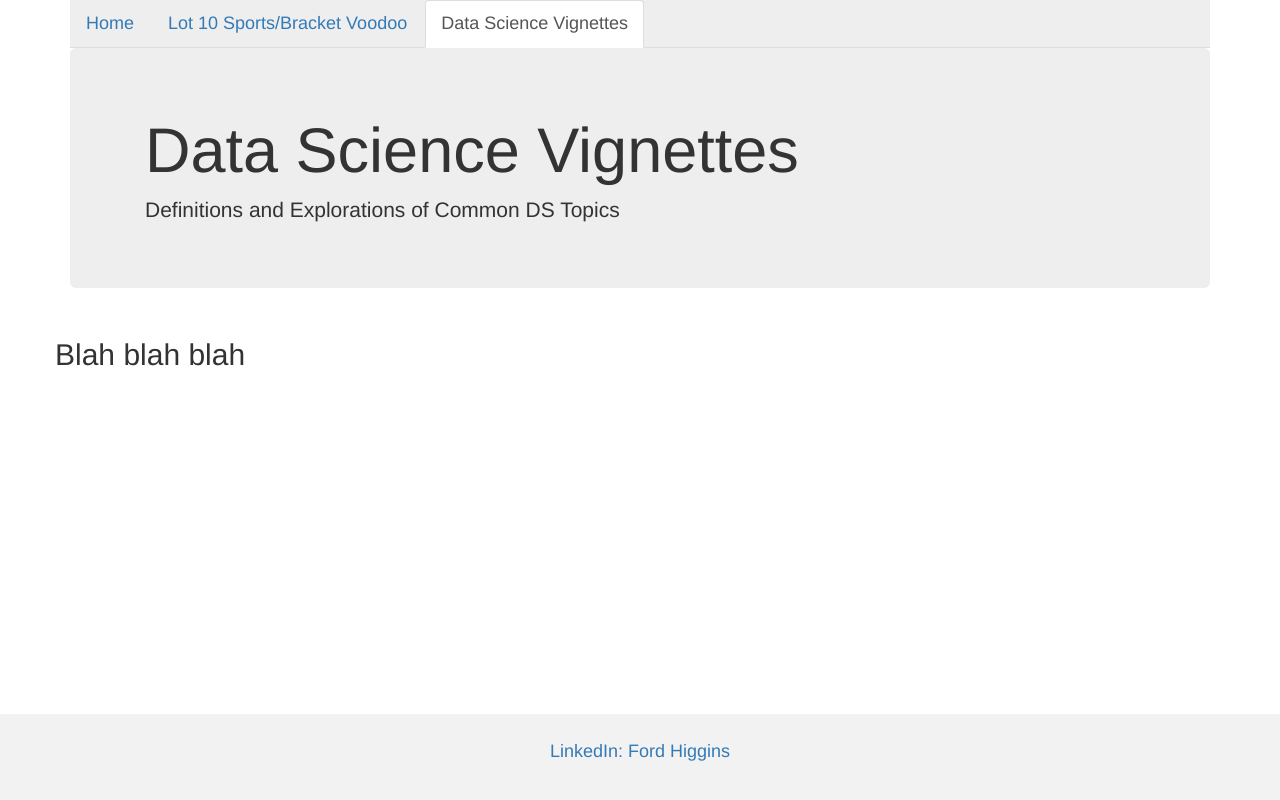
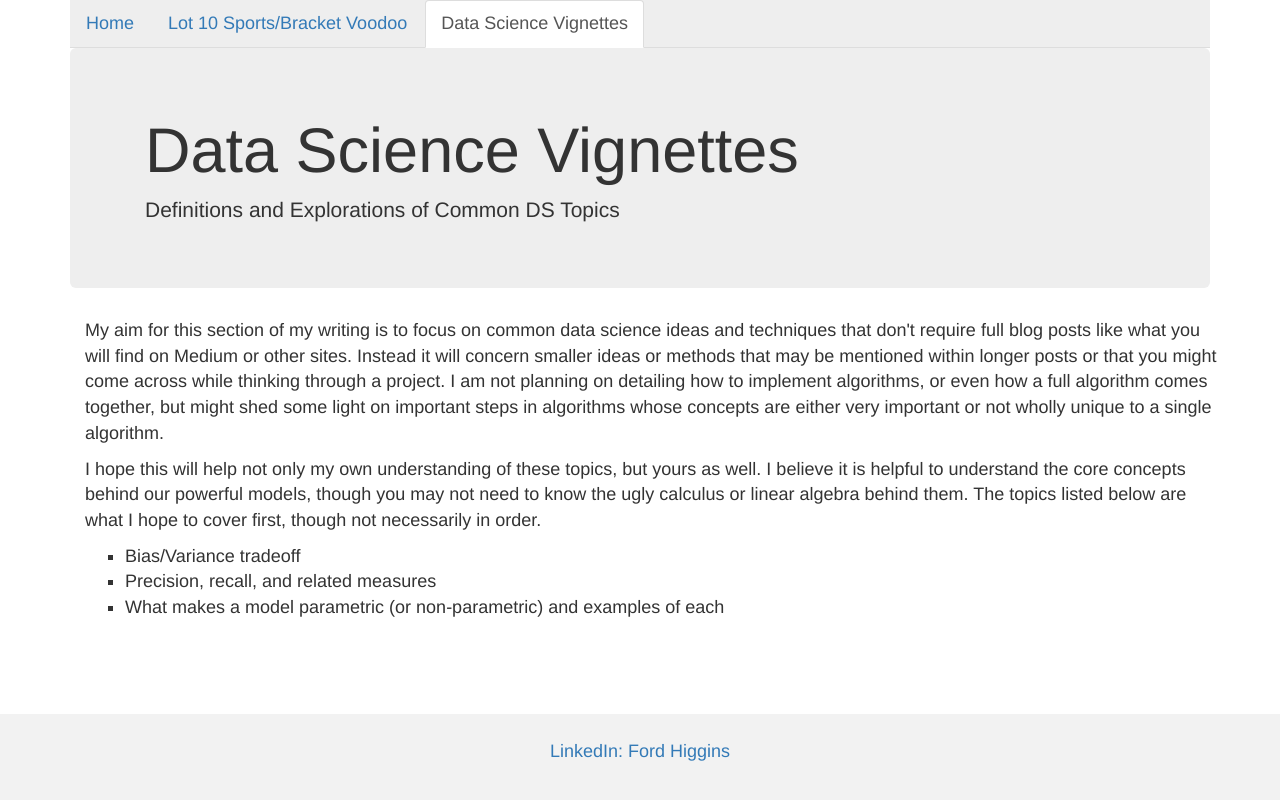
Before and after one commit to wfordh/blogs, a plain HTML site: page docs/ds_vignettes.html in a window 1280 px wide. Drawn offline with nearby package versions, Linux system fonts and the light colour scheme.

Commit message:
update description

```diff
--- a/docs/ds_vignettes.html
+++ b/docs/ds_vignettes.html
@@ -32,8 +32,20 @@
 				<p>Definitions and Explorations of Common DS Topics</p>
 			</div>
 		</div>
-		<div class="row">
-			<h2>Blah blah blah</h2>
+		<div class="container">
+			<p>My aim for this section of my writing is to focus on common data science ideas and techniques that don't require full blog posts like what you will find on Medium or other sites. Instead it will concern smaller ideas or methods that may be mentioned within longer posts or that you might come across while thinking through a project. I am not planning on detailing how to implement algorithms, or even how a full algorithm comes together, but might shed some light on important steps in algorithms whose concepts are either very important or not wholly unique to a single algorithm.</p>
+			<p>I hope this will help not only my own understanding of these topics, but yours as well. I believe it is helpful to understand the core concepts behind our powerful models, though you may not need to know the ugly calculus or linear algebra behind them. The topics listed below are what I hope to cover first, though not necessarily in order.</p>
+			<ul type="square">
+				<li>
+					Bias/Variance tradeoff
+				</li>
+				<li>
+					Precision, recall, and related measures
+				</li>
+				<li>
+					What makes a model parametric (or non-parametric) and examples of each
+				</li>
+			</ul>
 		</div>
 	</div>
 
```
